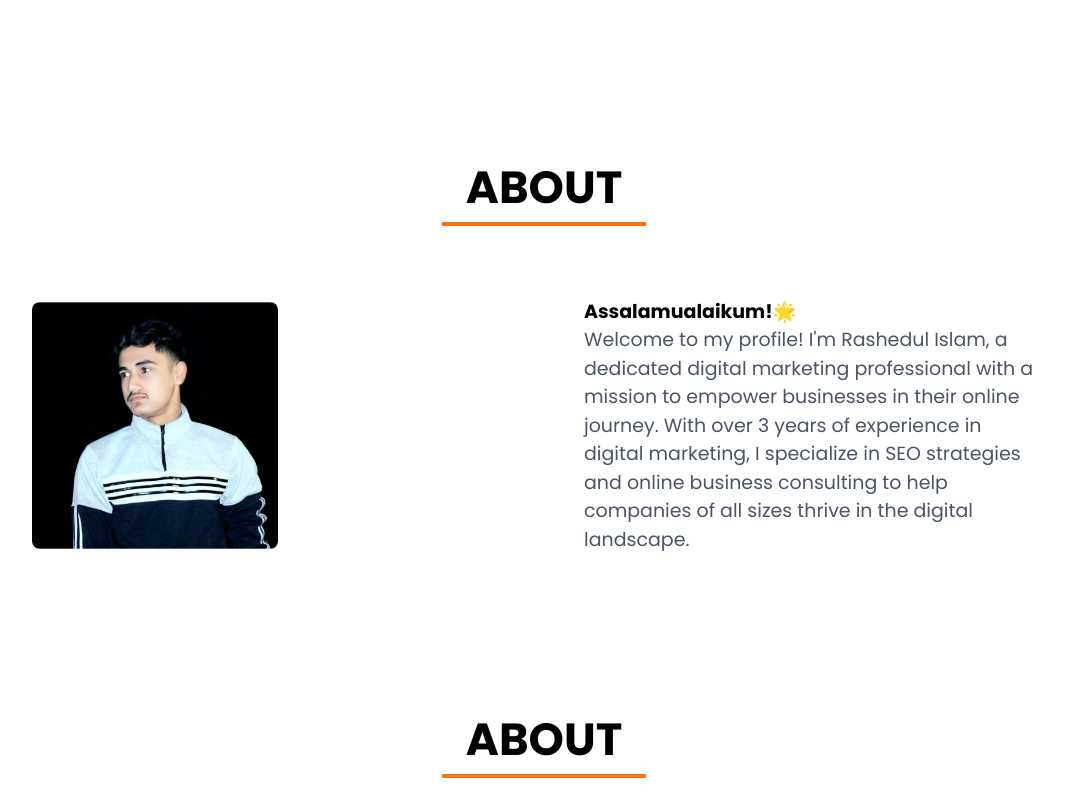
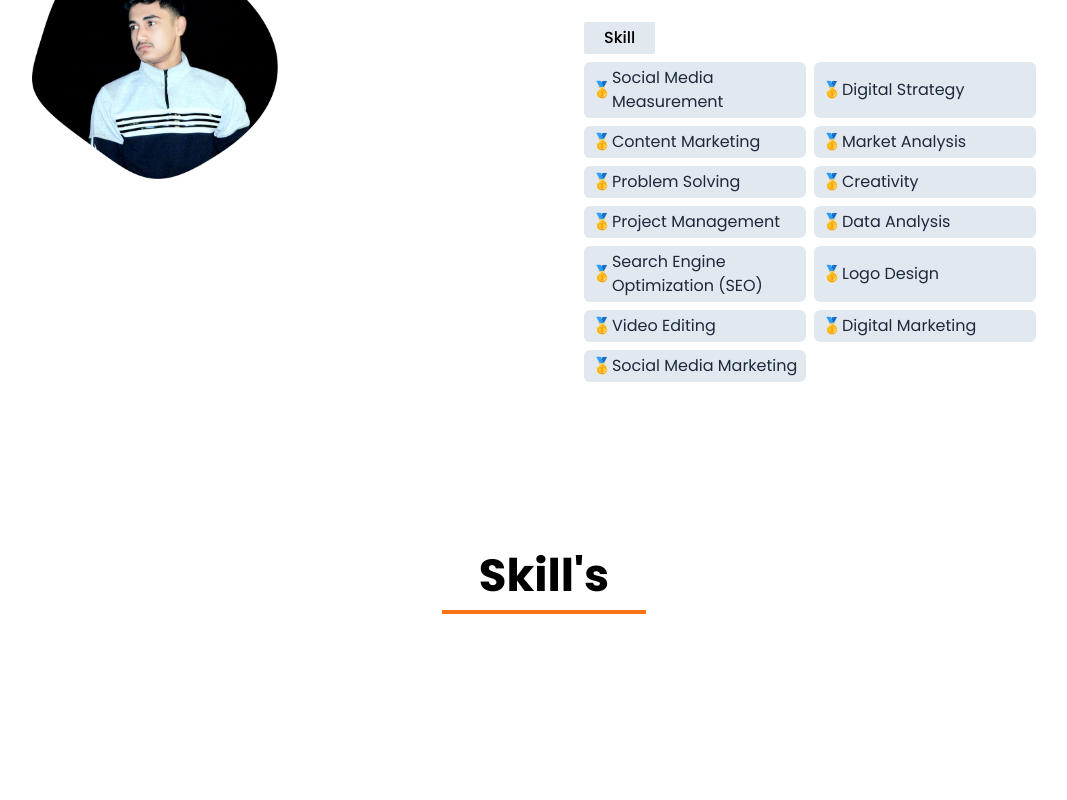
Before and after one commit to Abdullahalsazib/ProjectNo-, a React (Vite) app: page / in a window 1280 px wide. Shown: the part 1300-2100 px from the top of the page, without its empty margins (96-1163 px from the left). Built offline with nearby package versions, Linux system fonts and the light colour scheme.

Commit message:
aboutskilladd

```diff
--- a/src/App.jsx
+++ b/src/App.jsx
@@ -3,16 +3,16 @@ import { BrowserRouter as Router, Route, Routes } from "react-router-dom";
 import Navbar from "./Components/Pages/Navbar";
 import LeandingPage from "./Components/Pages/LeandingPage";
 import "./Components/Pages/Leanding.css";
-import About from "./Components/Pages/About";
+import { About } from "./Components/Pages/About";
+import Skills from "./Components/SmallComponents/Skills";
 function App() {
   return (
     <>
       <div className=" bg-white dark:bg-slate-800">
         <Navbar />
         <LeandingPage />
-        <About  />
-        <About  />
-        <About  />
+       <About/>
+       <Skills/>
       </div>
     </>
   );
--- a/src/Components/Pages/About.jsx
+++ b/src/Components/Pages/About.jsx
@@ -1,10 +1,25 @@
 import { motion, useScroll } from "framer-motion";
 import React from "react";
-import AboutImg from "./IMG/about-img.png";
-function About() {
+import AboutImg from "./IMG/rashedsvg.png";
+const MySkill = [
+  { skillTitle: "Social media measurement", skillFrom: "Coursera" },
+  { skillTitle: "Digital Strategy", skillFrom: "Hubspot Academy" },
+  { skillTitle: "Content Marketing", skillFrom: "Hubspot Academy" },
+  { skillTitle: "Market Analysis", skillFrom: "Coursera" },
+  { skillTitle: "Problem Solving", skillFrom: "" },
+  { skillTitle: "Creativity", skillFrom: "" },
+  { skillTitle: "Project Management", skillFrom: "Courser" },
+  { skillTitle: "Data Analysis", skillFrom: "" },
+  { skillTitle: "Search Engine Optimization (SEO)", skillFrom: "" },
+  { skillTitle: "Logo Design", skillFrom: "" },
+  { skillTitle: "Video Editing", skillFrom: "" },
+  { skillTitle: "Digital Marketing", skillFrom: "Hubspot Academy" },
+  { skillTitle: "Social Media Marketing", skillFrom: "Hubspot Academy" },
+];
+export const About = () => {
   return (
     <>
-      <div className=" py-10 bg-white dark:bg-slate-950 px-5 lg:px-[10%]">
+      <div className=" py-10 bg-white dark:bg-slate-800 px-5 lg:px-[10%]">
         <motion.div
           initial={{
             y: 75,
@@ -16,7 +31,7 @@ function About() {
           }}
           transition={{
             duration: 0.5,
-            delay: 0.25,
+            delay: 0.5,
           }}
           className=" flex items-center justify-center"
         >
@@ -42,7 +57,7 @@ function About() {
               className="  w-full  flex items-center lg:justify-start justify-center"
             >
               <img
-                className=" rounded-lg w-full md:w-[30%] lg:w-[50%]"
+                className="  w-full md:w-[30%] lg:w-[50%]"
                 src={AboutImg}
                 alt=""
               />
@@ -60,7 +75,7 @@ function About() {
                 duration: 0.5,
                 delay: 0.25,
               }}
-              className=" sm:w-[100%] h-full px-5 py-2"
+              className=" sm:w-[100%] h-full lg:px-5 py-2"
             >
               <p className=" hover:text-[20px] dark:text-gray-400 text-gray-600  duration-200 text-[19px] font-Poppins">
                 <span className=" dark:text-white text-black font-Poppins  font-semibold">
@@ -73,12 +88,32 @@ function About() {
                 and online business consulting to help companies of all sizes
                 thrive in the digital landscape.
               </p>
+              <div className=" mt-5  flex items-center lg:justify-start justify-center ">
+                <div className="lg:w-auto w-full">
+                  <ul className=" capitalize font-Poppins lg:text-[16px] font-[400] flex items-center lg:justify-start justify-center lg:space-x-3">
+                    <li className=" bg-slate-200 dark:bg-slate-600 font-[500] py-1 rounded-sm px-5">
+                      Skill
+                    </li>
+                  </ul>
+                  <h2 className=" py-2">
+                    <ul className=" grid gap-2 lg:grid-cols-2">
+                      {MySkill.map((items, index) => (
+                        <li
+                          className=" flex items-center group dark:hover:bg-[#ff5503] dark:bg-slate-700 hover:bg-slate-300 duration-500 hover:text-[#ff5503] rounded-md px-2 font-Poppins font-[400] capitalize dark:text-slate-300 dark:hover:text-black text-slate-800 py-1 bg-slate-200 "
+                          key={index}
+                        >
+                          {" "}
+                          <p className="group-hover:bg-green-500 duration-300 rounded-md">🥇</p> {items.skillTitle}
+                        </li>
+                      ))}
+                    </ul>
+                  </h2>
+                </div>
+              </div>
             </motion.div>
           </div>
         </div>
       </div>
     </>
   );
-}
-
-export default About;
+};
--- a/src/Components/Pages/LeandingPage.jsx
+++ b/src/Components/Pages/LeandingPage.jsx
@@ -11,7 +11,7 @@ import "./Leanding.css";
 function LeandingPage() {
   return (
     <div
-      className={`leanding h-[100vh] w-full bg-cover bg-center bg-slate-50 dark:bg-slate-800`}
+      className={`leanding h-[100vh] w-full bg-cover bg-center bg-slate-50 dark:bg-slate-950`}
     >
       <div className=" px-10 md:px-[7%] lg:px-[10%] h-screen grid grid-flow-row md:flex lg:space-y-0 md:space-y-0 -space-y-[100px]  items-center justify-between">
         <motion.div
--- /dev/null
+++ b/src/Components/SmallComponents/Skills.jsx
@@ -0,0 +1,33 @@
+import { motion } from "framer-motion";
+import React from "react";
+
+
+function Skills() {
+  return (
+    <>
+      <div className=" py-10 px-5 lg:px-[10%] w-full h-[60vh] bg-white dark:bg-slate-900">
+        <motion.div
+          initial={{
+            y: 75,
+            opacity: 0,
+          }}
+          whileInView={{
+            y: 0,
+            opacity: 1,
+          }}
+          transition={{
+            duration: 0.5,
+            delay: 0.5,
+          }}
+          className=" flex items-center justify-center"
+        >
+          <h1 className="font-Poppins  font-[700] text-[20px] lg:text-[45px] lg:w-[20%] text-center text-black dark:text-white capitalize border-b-orange-500 border-b-[4px]">
+            Skill's
+          </h1>
+        </motion.div>
+      </div>
+    </>
+  );
+}
+
+export default Skills;
```
Also changed, not shown: src/Components/Pages/IMG/rashedsvg.png (added).
